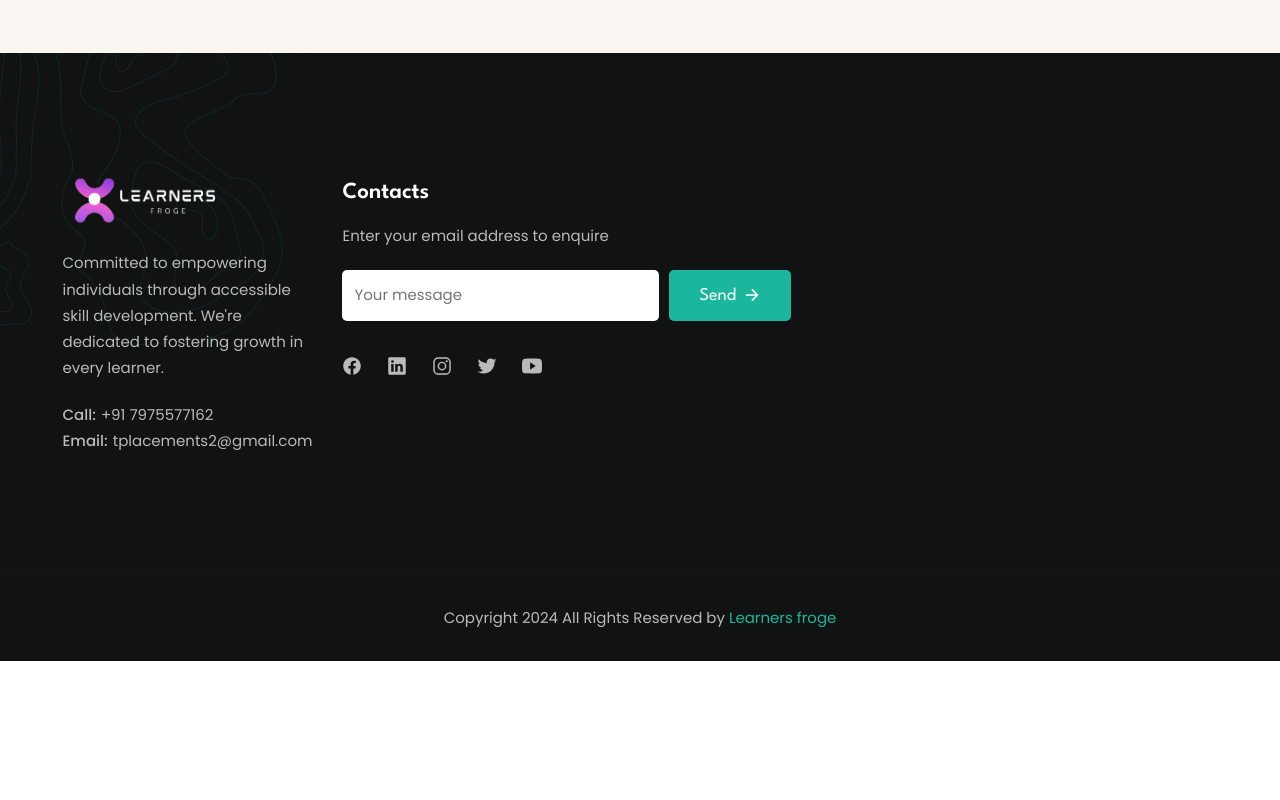
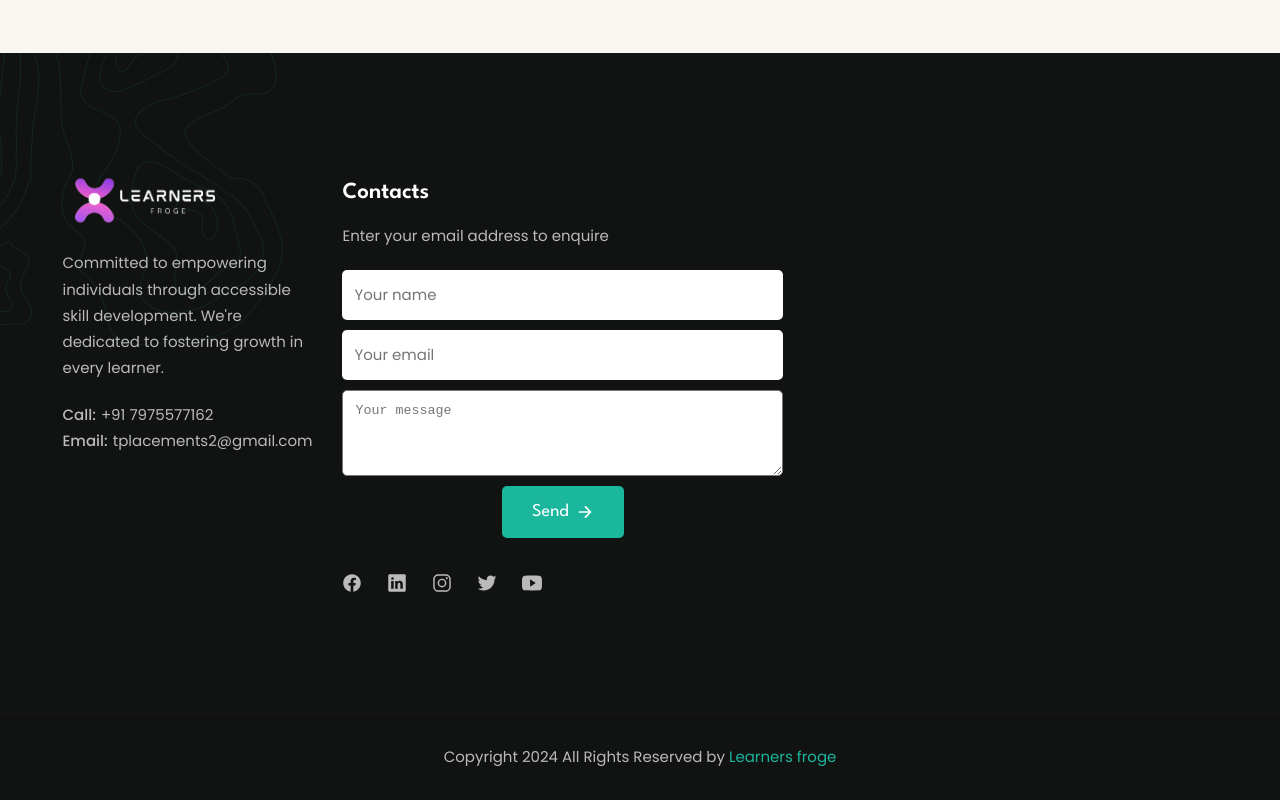
Before and after one commit to tejtbr/Learners-froge, a plain HTML site: page index.html in a window 1280 px wide. Shown: the part 3751-4551 px from the top of the page. Before the commit the page ends 4412 px from the top, so only its background shows below. Drawn offline with nearby package versions, Linux system fonts and the light colour scheme.

Commit message:
contact form edded

```diff
--- a/assets/css/style.css
+++ b/assets/css/style.css
@@ -956,6 +956,7 @@ body {
 
 .newsletter-form {
     margin-block: 20px 35px;
+    flex-direction: column;
 }
 
 .newsletter-form .input-field {
@@ -964,6 +965,7 @@ body {
     border-radius: var(--radius-5);
     margin-block-end: 20px;
     width: auto;
+    min-width: 100%;
 }
 
 .newsletter-form .btn {
--- a/index.html
+++ b/index.html
@@ -990,24 +990,50 @@
               Enter your email address to enquire
             </p>
 
-            <form class="newsletter-form"
-              onsubmit="openDefaultEmailClient(event)">
-              <input name="message" id="message" placeholder="Your message"
+            <form class="newsletter-form">
+              <input type="text" name="name" id="name" placeholder="Your name"
                 required class="input-field">
-              <button type="submit" class="btn has-before">
+              <input type="email" name="email" id="email"
+                placeholder="Your email" required class="input-field">
+              <textarea name="message" id="message" rows="4" cols="50"
+                placeholder="Your message" required
+                class="input-field"></textarea>
+              <button type="submit" class="btn has-before"
+                onclick="sendMessage(event)">
                 <span class="span">Send</span>
                 <ion-icon name="arrow-forward-outline"
                   aria-hidden="true"></ion-icon>
               </button>
             </form>
 
+            <script
+              src="https://cdn.jsdelivr.net/npm/@emailjs/browser@4/dist/email.min.js"></script>
             <script>
-                        function openDefaultEmailClient(event) {
-                            event.preventDefault(); // Prevent the form from submitting normally
-                            const message = document.getElementById('message').value;
-                            const subject = "Message from your website";
-                            const mailtoLink = "mailto:tejtbr@gmail.com";
-                            window.open(mailtoLink); // Open default mail client with pre-filled email
+                        (function() {
+                            emailjs.init({
+                                publicKey: "g-OThjIYhue2YVjpy",
+                            });
+                        })();
+
+                        function sendMessage(event) {
+                            event.preventDefault(); // Prevent default form submission
+
+                            let arr = {
+                                name: document.querySelector("#name").value,
+                                email: document.querySelector("#email").value,
+                                message: document.querySelector("#message").value,
+                            };
+
+                            emailjs.send("service_f97l6ij", "template_k8cze8a", arr)
+                                .then(function(response) {
+                                    console.log("SUCCESS!", response.status, response.text);
+                                    alert("Message sent successfully!");
+                                    // You can redirect the user or perform any other action upon successful submission
+                                })
+                                .catch(function(error) {
+                                    console.log("FAILED...", error);
+                                    alert("Message sending failed. Please try again later.");
+                                });
                         }
                     </script>
 
```
